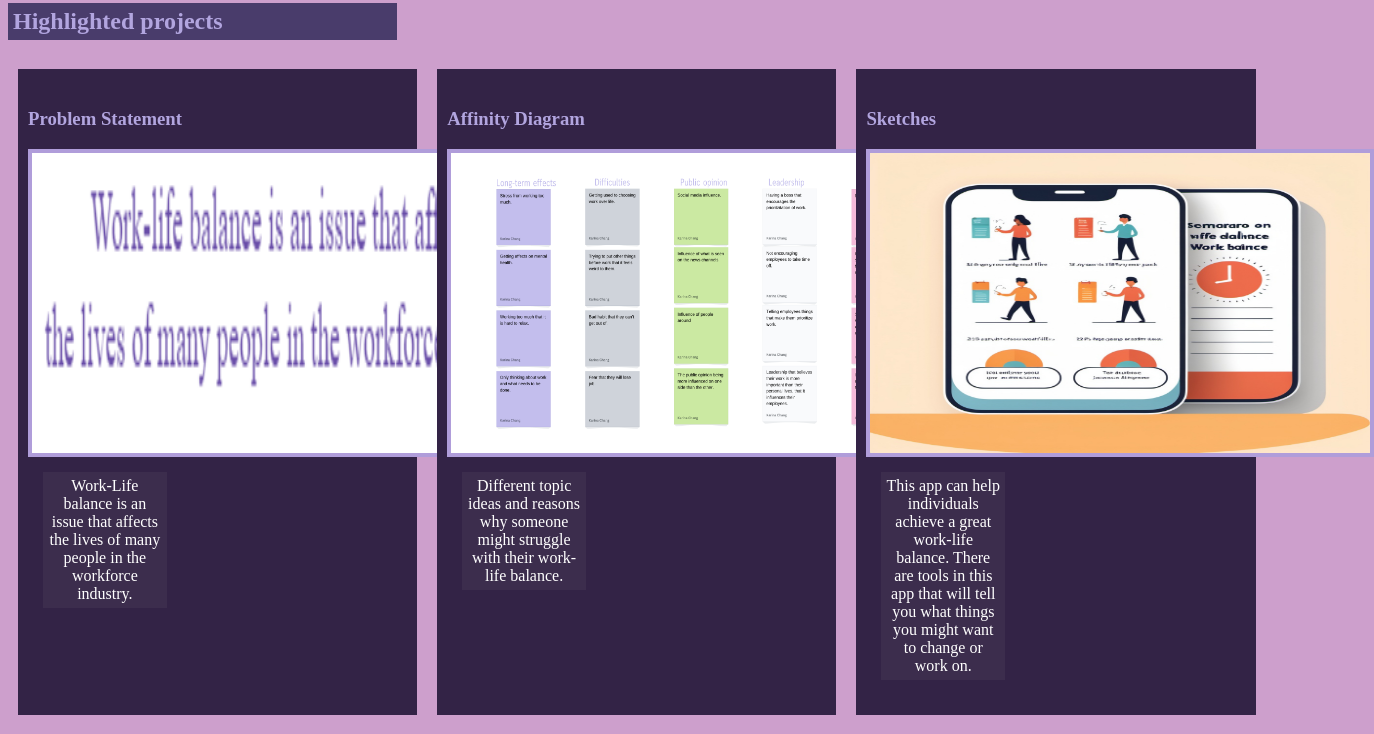
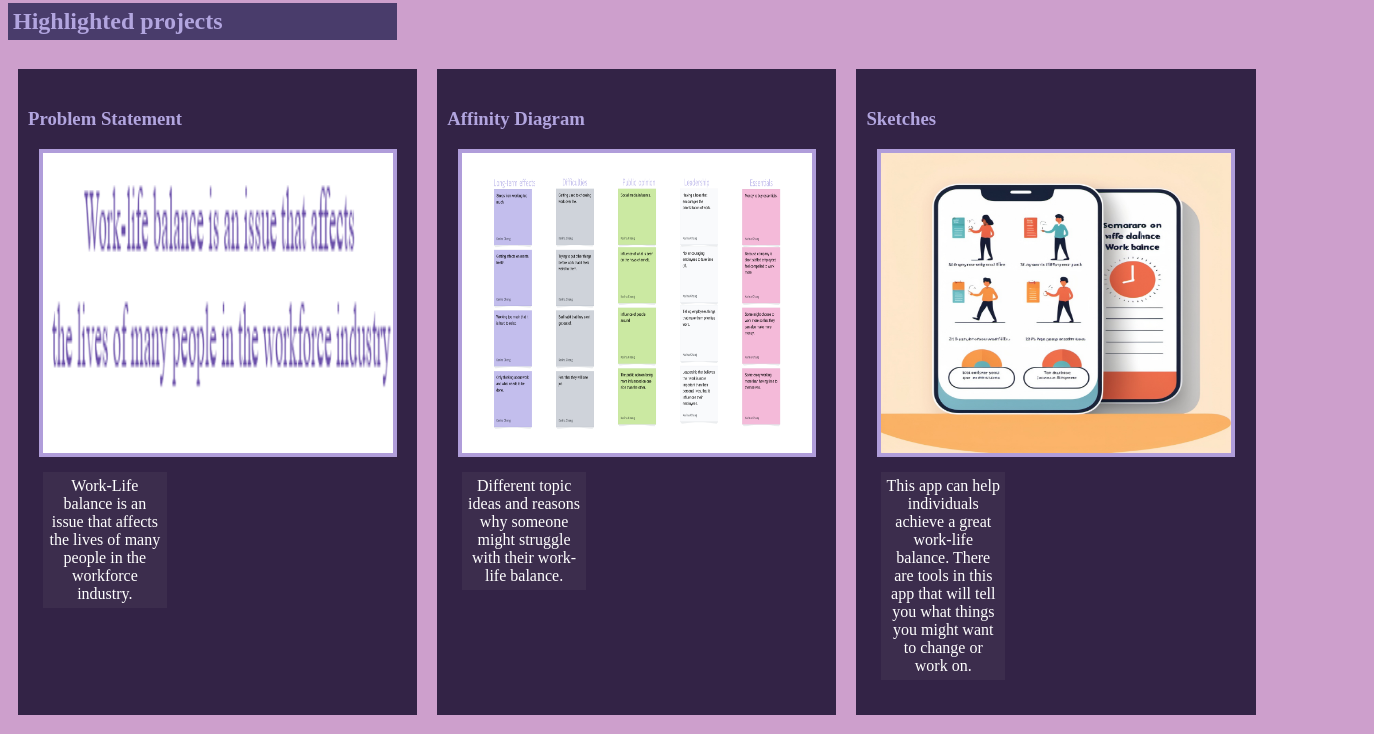
Before and after one commit to KarinaChang12/KarinaChang12.github.io, a plain HTML site: page index.html in a window 1280 px wide. Shown: the part 429-1163 px from the top of the page, 1374 px wide, since content can reach past the window. Drawn offline with Linux system fonts and the light colour scheme.

Commit message:
Update styles.css

```diff
--- a/styles.css
+++ b/styles.css
@@ -40,7 +40,7 @@ background: rgb(51, 35, 70); /
 border-radius: 25%;
 }
 .project img{
-     width: 500px;
+     width: 350px;
     height: 300px;
     margin: 10px;
     border: 4px solid #b09dda;
```
